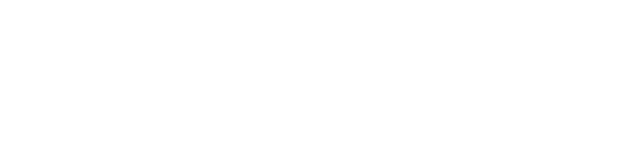
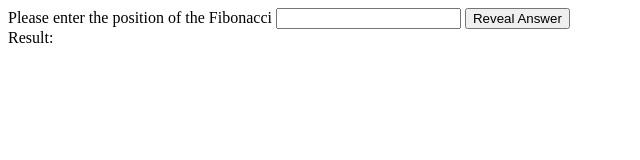
Before and after one commit to levan3/FibonacciWebpage, a plain HTML site: page index.html in a window 1280 px wide. Shown: the whole page, without its empty margins (0-640 px from the left). Drawn offline with Linux system fonts and the light colour scheme.

Commit message:
Creating form & input field - Update index.html
Creating form

```diff
--- a/index.html
+++ b/index.html
@@ -9,7 +9,14 @@
 <body>
     <link rel="stylesheet" href="styles.css" type="text/css" />
 
+    <form method="get">
 
+        <label>Please enter the position of the Fibonacci</label>
+
+        <input>
+        <button> Reveal Answer </button>
+        <div>Result: </div>
+    </form>
 
 
     <script src="Fibonacci.js"></script>
```
